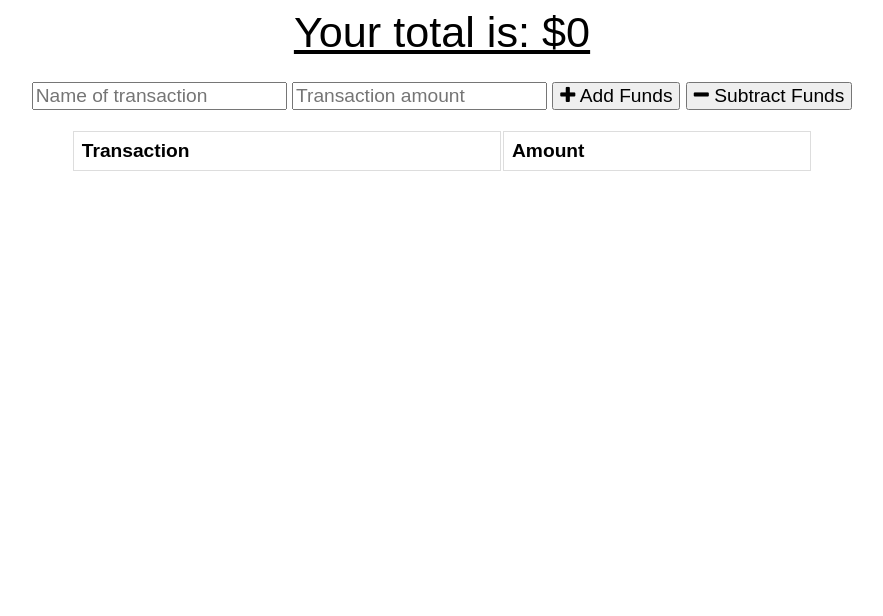
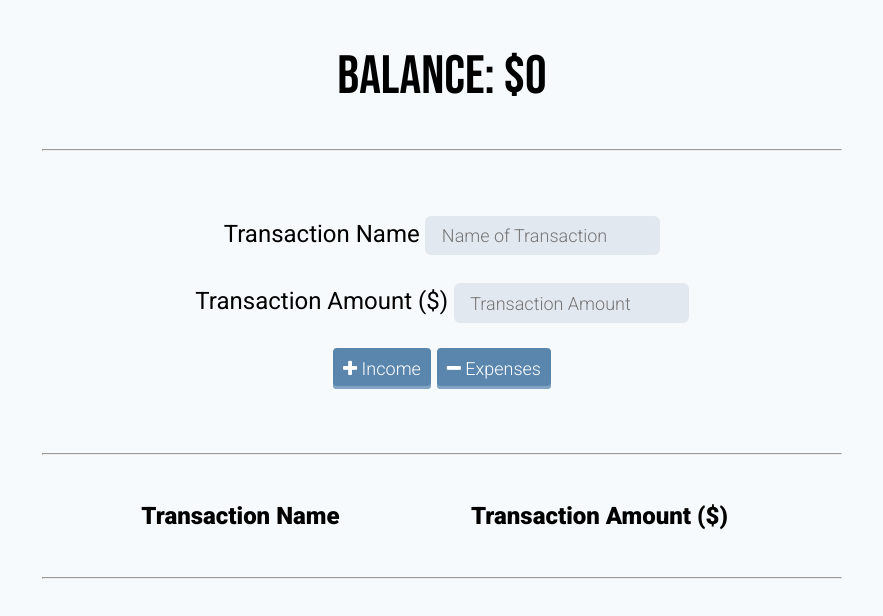
Before and after one commit to ecn2318/jesus-saves-i-spend, a website: page public/index.html in a window 1280 px wide. Shown: the whole page, without its empty margins (198-1081 px from the left). Drawn offline with nearby package versions, Linux system fonts and the light colour scheme; no server answers.

Commit message:
css edits

```diff
--- a/public/index.html
+++ b/public/index.html
@@ -7,6 +7,10 @@
   <meta http-equiv="X-UA-Compatible" content="ie=edge">
   <meta name="theme-color" content="#317EFB">
   <link rel="shortcut icon" href="icons/icon-192x192.png" type="image/x-icon">
+
+  <link href="https://fonts.googleapis.com/css2?family=Bebas+Neue&family=Roboto:wght@100;300;400;500;900&display=swap"
+    rel="stylesheet">
+
   <!-- link to manifest file -->
   <link rel="manifest" href="manifest.webmanifest">
   <link rel="stylesheet" href="https://stackpath.bootstrapcdn.com/font-awesome/4.7.0/css/font-awesome.min.css">
@@ -16,30 +20,52 @@
 </head>
 
 <body>
+  <br>
+  <br>
   <div class="wrapper">
     <div class="total">
-      <div class="total">Your total is: $<span id="total">0</span></div>
+      <div class="total">Balance: $<span id="total">0</span></div>
     </div>
 
-    <div class="form">
-      <input type="text" id="t-name" placeholder="Name of transaction" />
-      <input type="number" min="0" id="t-amount" placeholder="Transaction amount" />
-      <button id="add-btn"><i class="fa fa-plus buttons"></i> Add Funds</button>
-      <button id="sub-btn"><i class="fa fa-minus"></i> Subtract Funds</button>
-      <p class="error"></p>
-    </div>
+    <br>
+    <hr>
+    <br>
+
+    <form>
+      <label>Transaction Name</label>
+      <input type="text" id="t-name" placeholder="Name of Transaction" />
+      <br>
+      <br>
+      <label>Transaction Amount ($)</label>
+      <input type="number" min="0" id="t-amount" placeholder="Transaction Amount" />
+
+      <div class="transaction-buttons">
+        <button id="add-btn"><i class="fa fa-plus buttons"></i> Income </button>
+        <button id="sub-btn"><i class="fa fa-minus"></i> Expenses </button>
+      </div>
+
+      <p role="alert" class="error"></p>
+    </form>
+
+    <br>
+    <hr>
+    <br>
 
     <div class="transactions">
       <table>
         <thead>
-          <th>Transaction</th>
-          <th>Amount</th>
+          <th>Transaction Name</th>
+          <th>Transaction Amount ($)</th>
         </thead>
         <tbody id="tbody">
 
         </tbody>
       </table>
     </div>
+
+    <br>
+    <hr>
+    <br>
 
     <canvas id="myChart"></canvas>
   </div>
--- a/public/index.js
+++ b/public/index.js
@@ -2,13 +2,10 @@ let transactions = [];
 let myChart;
 
 fetch("/api/transaction")
-  .then(response => {
-    return response.json();
-  })
+  .then(response => response.json())
   .then(data => {
     // save db data on global variable
     transactions = data;
-
     populateTotal();
     populateTable();
     populateChart();
@@ -16,21 +13,21 @@ fetch("/api/transaction")
 
 function populateTotal() {
   // reduce transaction amounts to a single total value
-  let total = transactions.reduce((total, t) => {
+  const total = transactions.reduce((total, t) => {
     return total + parseInt(t.value);
   }, 0);
 
-  let totalEl = document.querySelector("#total");
+  const totalEl = document.querySelector("#total");
   totalEl.textContent = total;
 }
 
 function populateTable() {
-  let tbody = document.querySelector("#tbody");
+  const tbody = document.querySelector("#tbody");
   tbody.innerHTML = "";
 
   transactions.forEach(transaction => {
     // create and populate a table row
-    let tr = document.createElement("tr");
+    const tr = document.createElement("tr");
     tr.innerHTML = `
       <td>${transaction.name}</td>
       <td>${transaction.value}</td>
@@ -42,17 +39,17 @@ function populateTable() {
 
 function populateChart() {
   // copy array and reverse it
-  let reversed = transactions.slice().reverse();
+  const reversed = transactions.slice().reverse();
   let sum = 0;
 
   // create date labels for chart
-  let labels = reversed.map(t => {
-    let date = new Date(t.date);
+  const labels = reversed.map(t => {
+    const date = new Date(t.date);
     return `${date.getMonth() + 1}/${date.getDate()}/${date.getFullYear()}`;
   });
 
   // create incremental values for chart
-  let data = reversed.map(t => {
+  const data = reversed.map(t => {
     sum += parseInt(t.value);
     return sum;
   });
@@ -62,38 +59,39 @@ function populateChart() {
     myChart.destroy();
   }
 
-  let ctx = document.getElementById("myChart").getContext("2d");
+  const ctx = document.getElementById("myChart").getContext("2d");
 
   myChart = new Chart(ctx, {
-    type: 'line',
+    type: "line",
     data: {
       labels,
-      datasets: [{
-        label: "Total Over Time",
-        fill: true,
-        backgroundColor: "#6666ff",
-        data
-      }]
+      datasets: [
+        {
+          label: "Total Over Time",
+          fill: true,
+          backgroundColor: "#83a4c2",
+          data
+        }
+      ]
     }
   });
 }
 
 function sendTransaction(isAdding) {
-  let nameEl = document.querySelector("#t-name");
-  let amountEl = document.querySelector("#t-amount");
-  let errorEl = document.querySelector(".form .error");
+  const nameEl = document.querySelector("#t-name");
+  const amountEl = document.querySelector("#t-amount");
+  const errorEl = document.querySelector("form .error");
 
   // validate form
   if (nameEl.value === "" || amountEl.value === "") {
     errorEl.textContent = "Missing Information";
     return;
-  }
-  else {
+  } else {
     errorEl.textContent = "";
   }
 
   // create record
-  let transaction = {
+  const transaction = {
     name: nameEl.value,
     value: amountEl.value,
     date: new Date().toISOString()
@@ -121,14 +119,11 @@ function sendTransaction(isAdding) {
       "Content-Type": "application/json"
     }
   })
-    .then(response => {
-      return response.json();
-    })
+    .then(response => response.json())
     .then(data => {
       if (data.errors) {
         errorEl.textContent = "Missing Information";
-      }
-      else {
+      } else {
         // clear form
         nameEl.value = "";
         amountEl.value = "";
@@ -144,10 +139,12 @@ function sendTransaction(isAdding) {
     });
 }
 
-document.querySelector("#add-btn").onclick = function () {
+document.querySelector("#add-btn").addEventListener("click", function (event) {
+  event.preventDefault();
   sendTransaction(true);
-};
+});
 
-document.querySelector("#sub-btn").onclick = function () {
+document.querySelector("#sub-btn").addEventListener("click", function (event) {
+  event.preventDefault();
   sendTransaction(false);
-};
+});
--- a/public/styles.css
+++ b/public/styles.css
@@ -1,51 +1,99 @@
-body {
-  font-size: 120%;
-  font-family: Arial;
+*, *::before, *::after {
+  box-sizing: border-box;
 }
 
-button, input {
-  font-size: 100%;
+body {
+  font-size: 16px;
   font-family: Arial;
+  background-color: #F7FAFC;
+}
+
+button,
+input {
+  font-size: 18px;
+  font-family: 'Roboto', sans-serif;
+  font-weight: 300;
+}
+
+label {
+  font-family: 'Roboto', sans-serif;
+  font-weight: 400;
+  font-size: 24px;
+}
+
+input {
+  border: 2px solid transparent;
+  border-radius: 6px;
+  padding: .4em .8em;
+  background-color: #E2E8F0;
+  font-family: 'Roboto', sans-serif;
+  font-weight: 300;
+}
+
+input:focus {
+  background-color: #FFFFFF;
+  border: 2px solid #CBD5E0;
+  outline: 0;
+}
+
+
+button {
+  background: #5A86AD;
+  border: none;
+  border-radius: 4px;
+  cursor: pointer;
+  color: #FFFFFF;
+  padding: 10px;
+  box-shadow: inset 0 -3px 0 0 #83A4C2;
+}
+
+button:active {
+  box-shadow: none;
+  transform: translateY(3px);
 }
 
 table {
   width: 100%;
 }
 
-td, th {
-  border: 1px solid #dddddd;
-  text-align: left;
-  padding: 8px;
+th, td {
+  text-align:center;
+  padding:5px
 }
 
-tr:nth-child(even) {
-  background-color: #dddddd;
-}
+tr:hover {background-color: #E6ECF2;}
 
 .error {
-  color: red;
+  color: #C28385;
 }
 
 .wrapper {
   margin: 0 auto;
-  max-width: 825px;
+  max-width: 800px;
   text-align: center;
+  font-family: 'Roboto', sans-serif;
+  font-weight: 100;
+  font-size: 24px;
 }
 
 .total {
   font-size: 150%;
-  text-decoration: underline;
+  font-family: 'Bebas Neue', cursive;
 }
 
-.form {
+form {
   margin-top: 25px;
-  width: 100%;
+text-align: center;
 }
 
 .transactions {
-  text-align: left;
+  text-align: center;
   max-height: 300px;
   overflow: auto;
   width: 90%;
   margin: 0 auto;
 }
+
+.transaction-buttons {
+  margin-top: 25px;
+}
```
